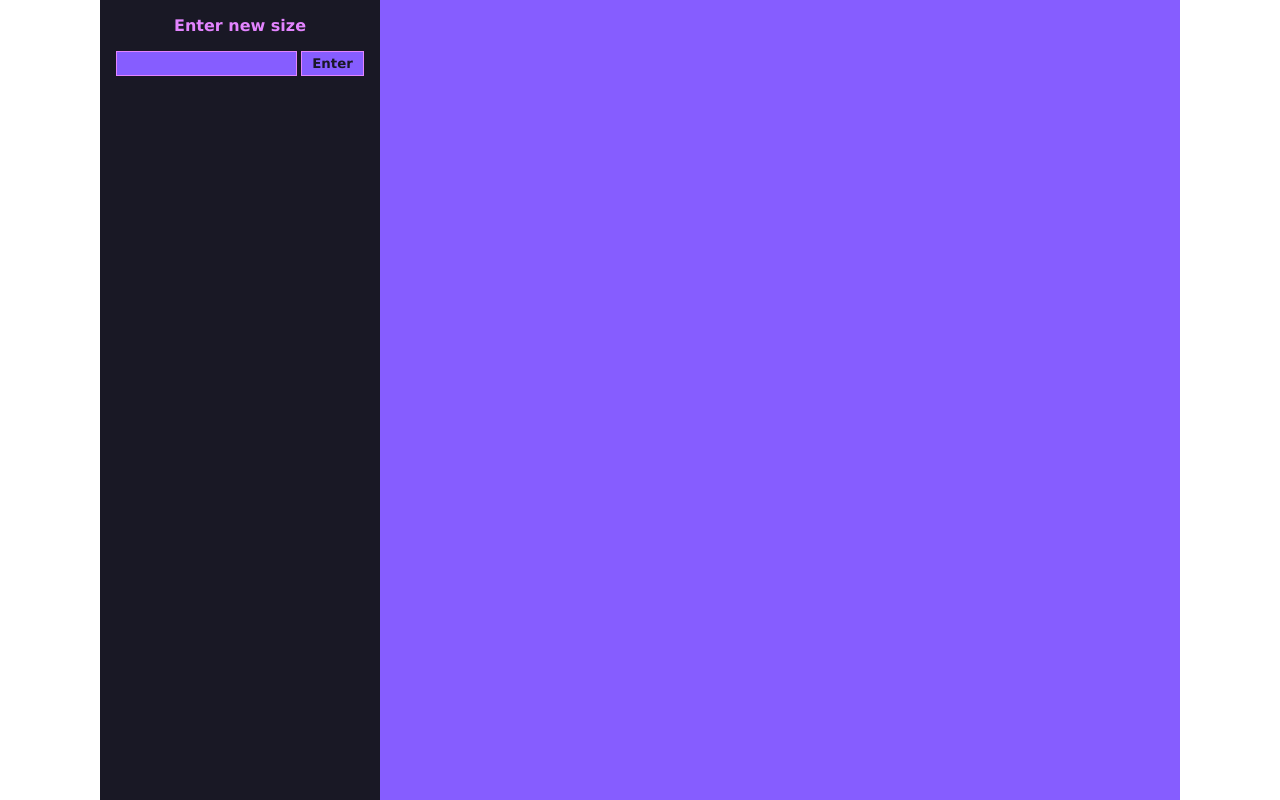
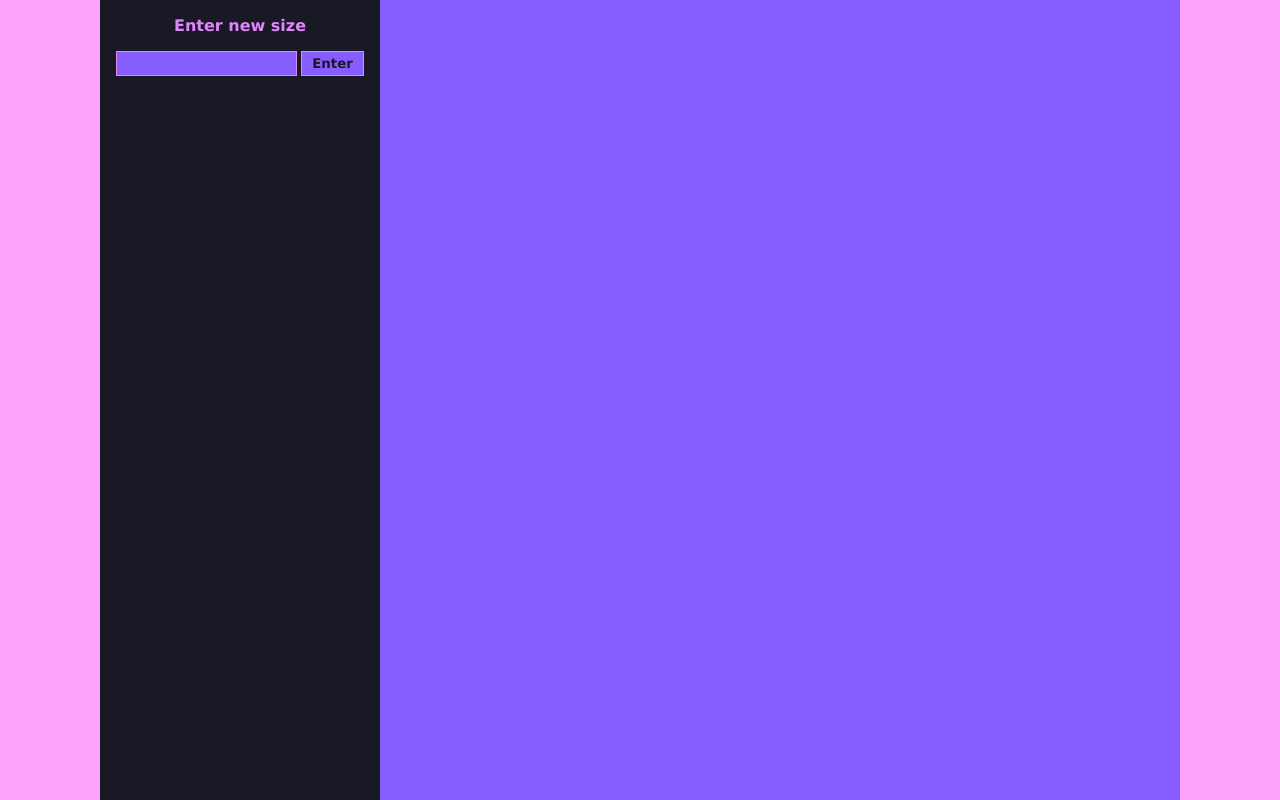
Before and after one commit to Katokari/odin-etch-a-sketch, a plain HTML site: page index.html in a window 1280 px wide. Drawn offline with Linux system fonts and the light colour scheme.

Commit message:
Add background color

```diff
--- a/style.css
+++ b/style.css
@@ -5,6 +5,7 @@
 body {
     display: flex;
     justify-content: center;
+    background-color: #FFA3FD;
 }
 
 .container {
```
